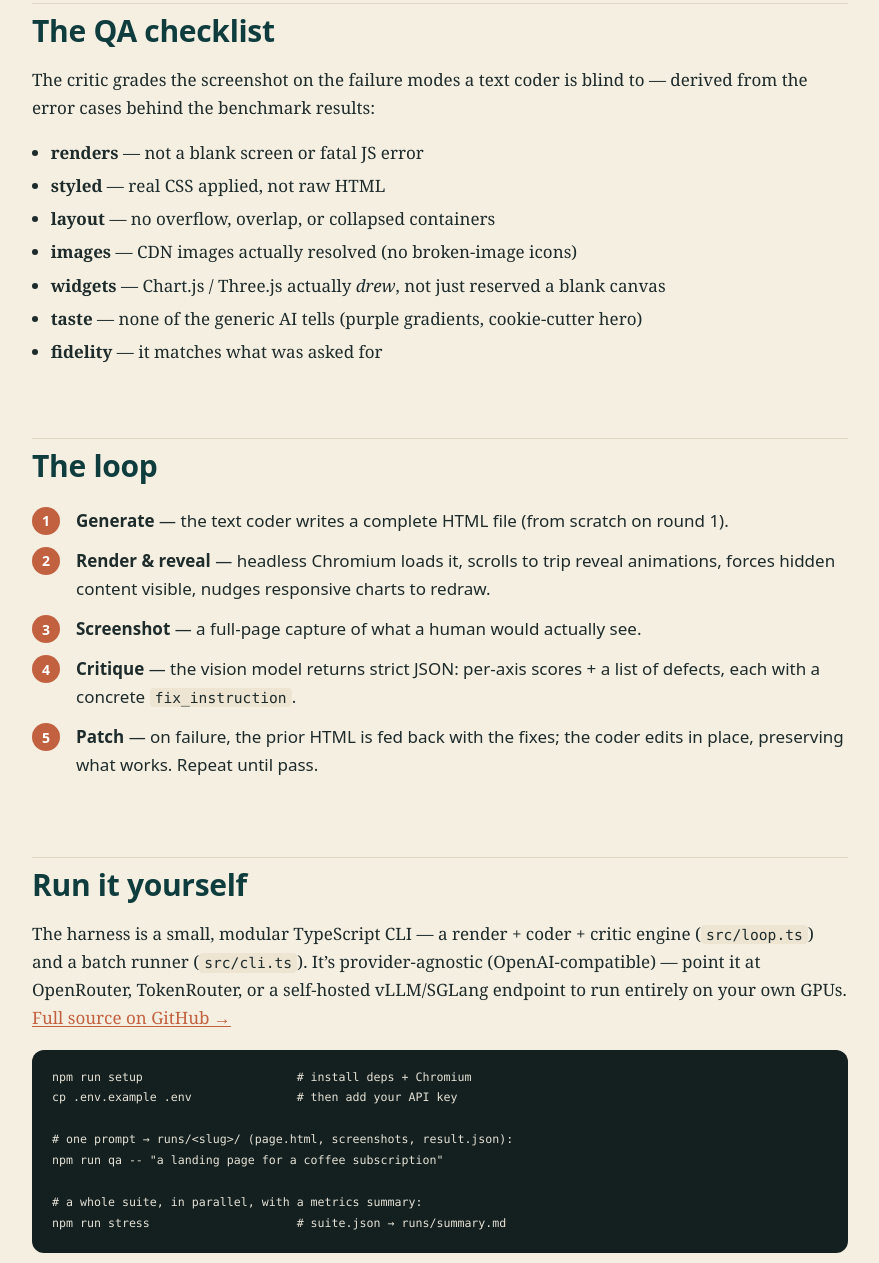
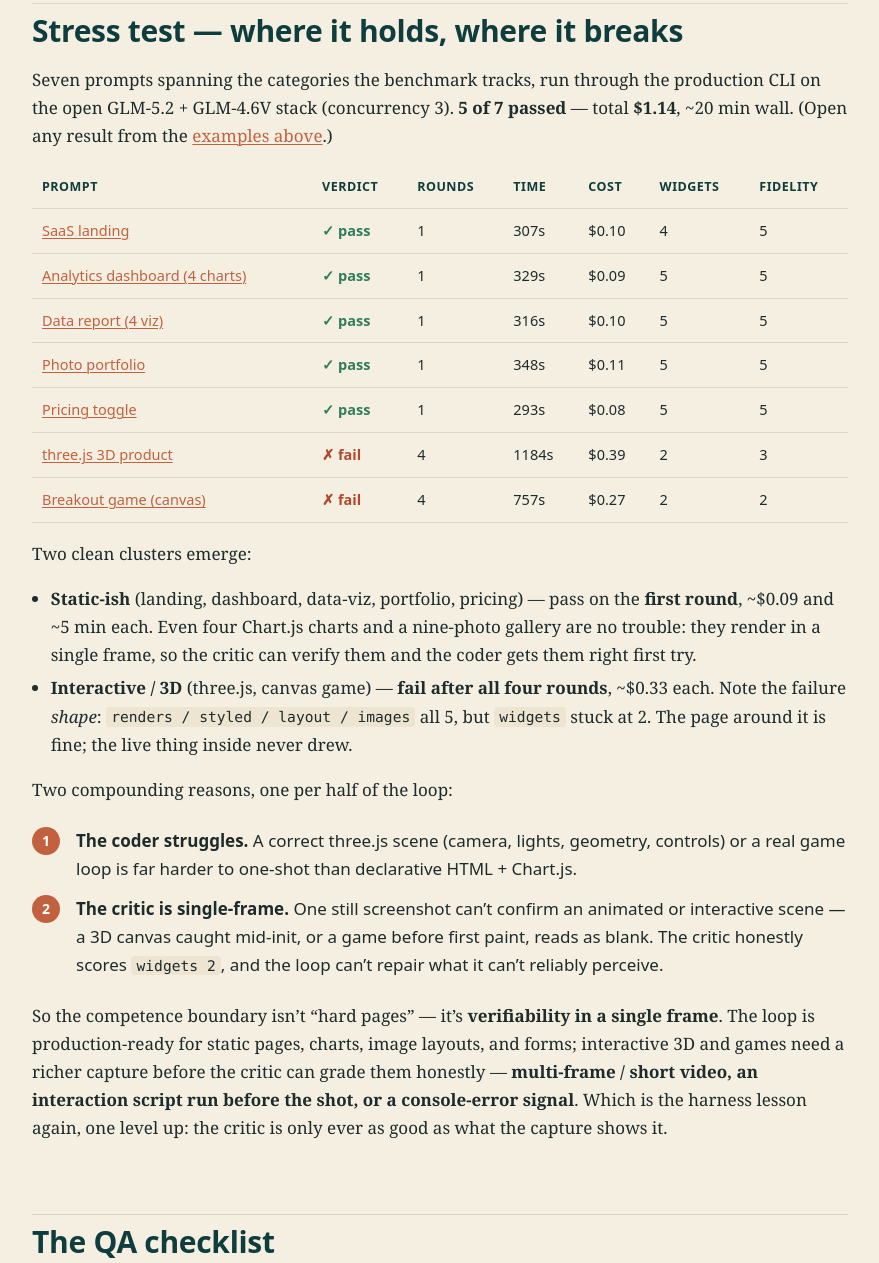
Before and after one commit to NakliTechie/qa-loop, a website: page index.html in a window 1280 px wide. Shown: the part 8562-9825 px from the top of the page, without its empty margins (200-1079 px from the left). Drawn offline with Linux system fonts and the light colour scheme.

Commit message:
report: add Stress test section — 7-prompt convergence table + failure analysis
Co-Authored-By: Claude Opus 4.8 <noreply@anthropic.com>

```diff
--- a/index.html
+++ b/index.html
@@ -186,6 +186,45 @@
     </tbody>
   </table>
 
+  <h2>Stress test — where it holds, where it breaks</h2>
+  <p>Seven prompts spanning the categories the benchmark tracks, run through the production CLI on the
+  open GLM-5.2 + GLM-4.6V stack (concurrency 3). <b>5 of 7 passed</b> — total <b>$1.14</b>, ~20 min wall.
+  (Open any result from the <a href="#examples">examples above</a>.)</p>
+  <table>
+    <thead><tr><th>Prompt</th><th>Verdict</th><th>Rounds</th><th>Time</th><th>Cost</th><th>widgets</th><th>fidelity</th></tr></thead>
+    <tbody>
+      <tr><td><a href="stress/landing-saas/">SaaS landing</a></td><td class="pass">✓ pass</td><td>1</td><td>307s</td><td>$0.10</td><td>4</td><td>5</td></tr>
+      <tr><td><a href="stress/dashboard-multichart/">Analytics dashboard (4 charts)</a></td><td class="pass">✓ pass</td><td>1</td><td>329s</td><td>$0.09</td><td>5</td><td>5</td></tr>
+      <tr><td><a href="stress/dataviz-report/">Data report (4 viz)</a></td><td class="pass">✓ pass</td><td>1</td><td>316s</td><td>$0.10</td><td>5</td><td>5</td></tr>
+      <tr><td><a href="stress/portfolio-gallery/">Photo portfolio</a></td><td class="pass">✓ pass</td><td>1</td><td>348s</td><td>$0.11</td><td>5</td><td>5</td></tr>
+      <tr><td><a href="stress/pricing-toggle/">Pricing toggle</a></td><td class="pass">✓ pass</td><td>1</td><td>293s</td><td>$0.08</td><td>5</td><td>5</td></tr>
+      <tr><td><a href="stress/threejs-product/">three.js 3D product</a></td><td class="fail">✗ fail</td><td>4</td><td>1184s</td><td>$0.39</td><td>2</td><td>3</td></tr>
+      <tr><td><a href="stress/game-breakout/">Breakout game (canvas)</a></td><td class="fail">✗ fail</td><td>4</td><td>757s</td><td>$0.27</td><td>2</td><td>2</td></tr>
+    </tbody>
+  </table>
+  <p>Two clean clusters emerge:</p>
+  <ul class="clean">
+    <li><b>Static-ish</b> (landing, dashboard, data-viz, portfolio, pricing) — pass on the <b>first round</b>,
+    ~$0.09 and ~5 min each. Even four Chart.js charts and a nine-photo gallery are no trouble: they render in
+    a single frame, so the critic can verify them and the coder gets them right first try.</li>
+    <li><b>Interactive / 3D</b> (three.js, canvas game) — <b>fail after all four rounds</b>, ~$0.33 each. Note
+    the failure <i>shape</i>: <code>renders / styled / layout / images</code> all 5, but <code>widgets</code>
+    stuck at 2. The page around it is fine; the live thing inside never drew.</li>
+  </ul>
+  <p>Two compounding reasons, one per half of the loop:</p>
+  <ol class="steps">
+    <li><b>The coder struggles.</b> A correct three.js scene (camera, lights, geometry, controls) or a real
+    game loop is far harder to one-shot than declarative HTML + Chart.js.</li>
+    <li><b>The critic is single-frame.</b> One still screenshot can’t confirm an animated or interactive scene —
+    a 3D canvas caught mid-init, or a game before first paint, reads as blank. The critic honestly scores
+    <code>widgets 2</code>, and the loop can’t repair what it can’t reliably perceive.</li>
+  </ol>
+  <p>So the competence boundary isn’t “hard pages” — it’s <b>verifiability in a single frame</b>. The loop is
+  production-ready for static pages, charts, image layouts, and forms; interactive 3D and games need a richer
+  capture before the critic can grade them honestly — <b>multi-frame / short video, an interaction script run
+  before the shot, or a console-error signal</b>. Which is the harness lesson again, one level up: the critic
+  is only ever as good as what the capture shows it.</p>
+
   <h2>The QA checklist</h2>
   <p>The critic grades the screenshot on the failure modes a text coder is blind to — derived from the
   error cases behind the benchmark results:</p>
```
